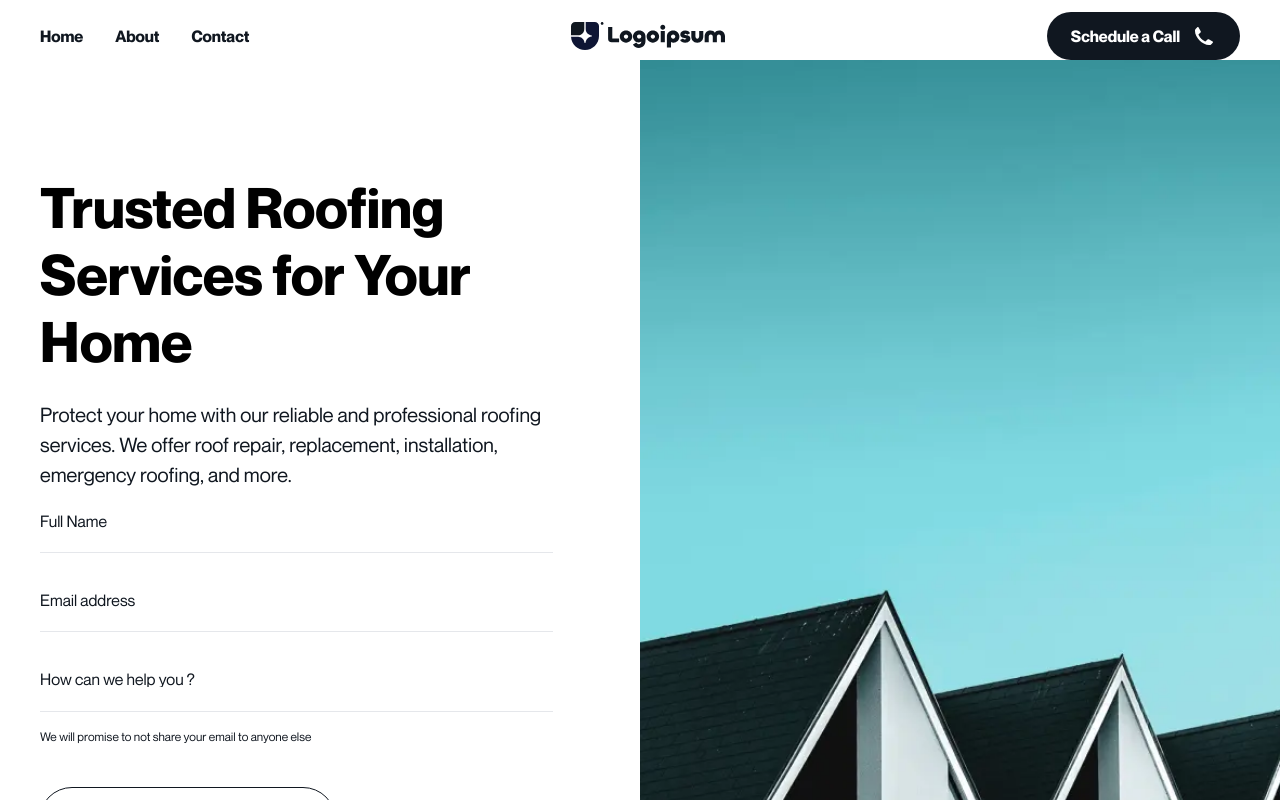
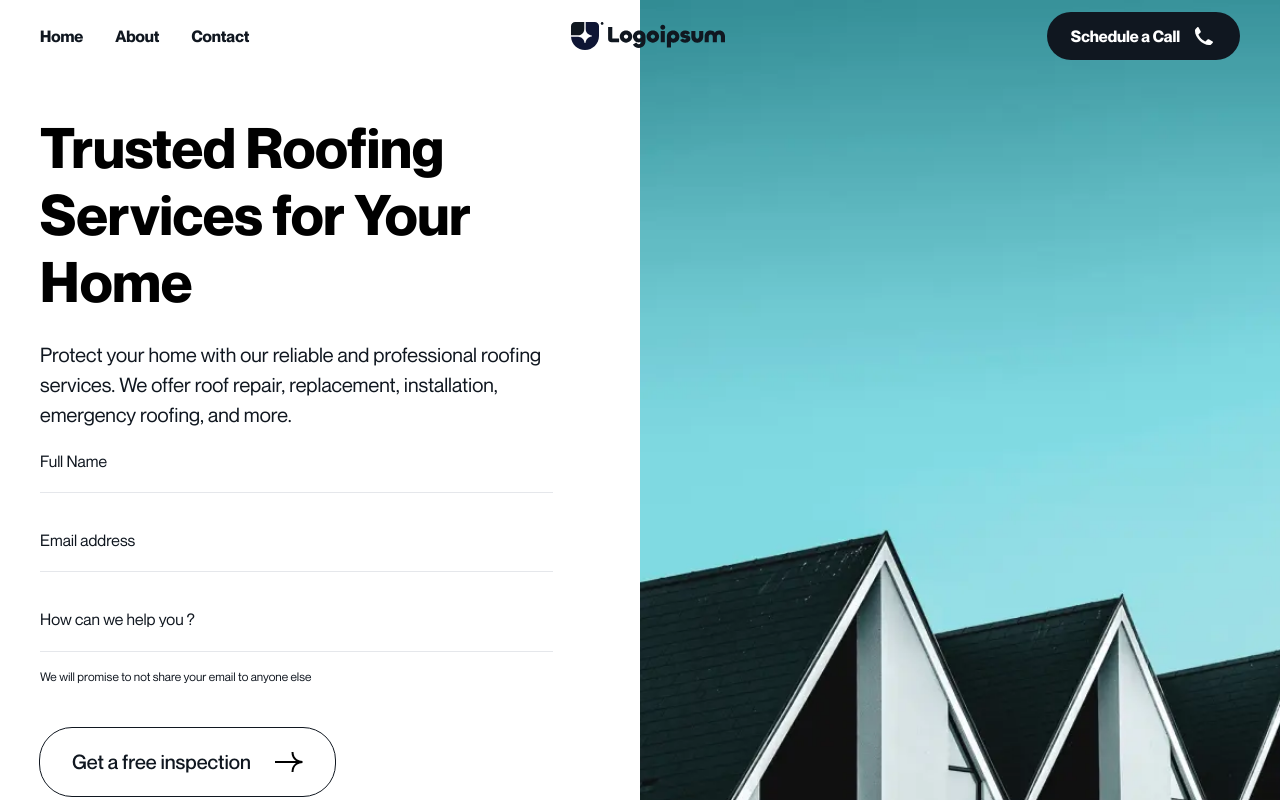
Before and after one commit to ahmid7/roof-crafter, a Next.js app: page / in a window 1280 px wide. Shown: the top 800 px of the page. Built offline with nearby package versions, Linux system fonts and the light colour scheme.

Commit message:
made some changes

```diff
--- a/app/components/Header.tsx
+++ b/app/components/Header.tsx
@@ -1,10 +1,9 @@
 import React from 'react'
 import Image from 'next/image'
 
-
 function Header() {
   return (
-    <header className='between container-spacing absolute px-8 xl:px-10 top-0 left-0 w-full py-3 z-10'>
+    <header className='between container-spacing px-8 xl:px-10 fixed top-0 left-0 w-full py-3 z-10'>
       <nav>
         <ul className='between gap-x-5 xl:gap-x-8 text-mirage-black leading-6 text-base -tracking-[0.08px] '>
           <li>Home</li>
--- a/app/components/HeroSection.tsx
+++ b/app/components/HeroSection.tsx
@@ -1,10 +1,12 @@
 import React from "react";
+import Header from "./Header";
 import ContactForm from "./ContactForm";
 import Image from "next/image";
 
 function HeroSection() {
   return (
     <section className="flex">
+      <Header />
       <div className="space-y-11 xl:space-y-[60px] pt-24 xl:pt-[114px] basis-1/2 pl-8 xl:pl-10">
         <div className="space-y-5 xl:space-y-6 pr-16 xl:pr-[87px]">
           <h2 className="header-style1">
--- a/app/components/Services.tsx
+++ b/app/components/Services.tsx
@@ -4,7 +4,7 @@ import { LineDownward, LineTop } from "./svgs";
 
 function Services() {
   return (
-    <section className="px-8 xl:px-10">
+    <section className="px-8 xl:px-10 pt-[60px]">
       <div className="">
         <div className="flex gap-x-8 xl:gap-x-10 items-start">
           <h2 className="font-medium text-4xl xl:text-[50px] leading-[50px] xl:leading-[67.2px] -tracking-[1.5%] basis-[45%]">
--- a/app/page.tsx
+++ b/app/page.tsx
@@ -11,7 +11,6 @@ export default function Home() {
 
   return (
     <main className="font-bold text-3xl space-y-[60px] xl:space-y-[60px]">
-      <Header />
       <HeroSection />
       <Services />
       <RecentProject />
```
